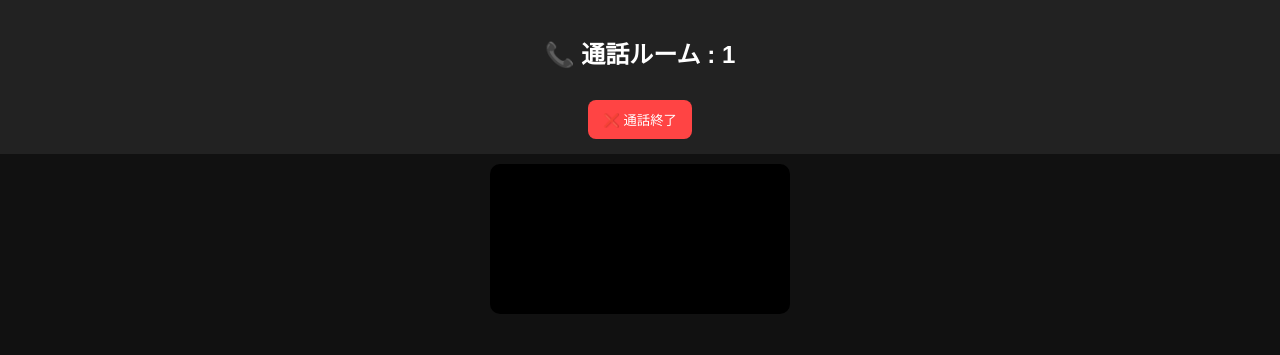
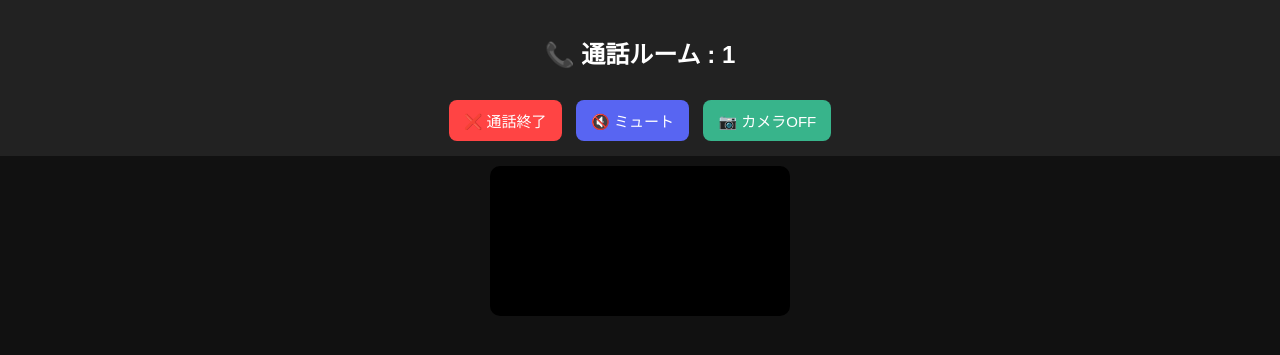
Before and after one commit to Denissssssssssssssssssssssssssssssssss/mr-red-banana-chat, a Flask app: page /call/1 in a window 1280 px wide. Shown: the top 355 px of the page. Run offline with Flask 3, Linux system fonts and the light colour scheme; the visitor is signed in with stand-in values (Sample User, id 1); some libraries are stand-ins or nearby versions.

Commit message:
Enhance call.html with mute and camera controls
Added mute and camera toggle functionality to the call interface.

```diff
--- a/templates/call.html
+++ b/templates/call.html
@@ -9,6 +9,10 @@
 
 <meta name="viewport" content="width=device-width, initial-scale=1.0">
 
+<!-- Socket.IO -->
+<script src="https://cdn.socket.io/4.7.5/socket.io.min.js"></script>
+
+<!-- SkyWay -->
 <script src="https://cdn.jsdelivr.net/npm/skyway-js@4.4.4/dist/skyway.min.js"></script>
 
 <style>
@@ -35,12 +39,22 @@ video{
     margin:10px;
     border-radius:10px;
     background:black;
+    object-fit:cover;
 }
+
+/* 自分の映像だけ反転 */
+
+#my-video{
+    transform:scaleX(-1);
+}
+
+/* 相手映像エリア */
 
 #remote-videos{
     display:flex;
     flex-wrap:wrap;
     justify-content:center;
+    padding-bottom:30px;
 }
 
 /* ===== ボタン ===== */
@@ -49,10 +63,30 @@ button{
     padding:10px 15px;
     border:none;
     border-radius:8px;
-    background:#ff4444;
     color:white;
     cursor:pointer;
     margin-top:10px;
+    margin-left:5px;
+    margin-right:5px;
+    font-size:15px;
+}
+
+/* 通話終了 */
+
+.end-btn{
+    background:#ff4444;
+}
+
+/* ミュート */
+
+.mute-btn{
+    background:#5865f2;
+}
+
+/* カメラ */
+
+.camera-btn{
+    background:#38b48b;
 }
 
 </style>
@@ -68,13 +102,31 @@ button{
 {{ room_id }}
 </h2>
 
-<button onclick="leaveCall()">
+<button
+    class="end-btn"
+    onclick="leaveCall()"
+>
 ❌ 通話終了
+</button>
+
+<button
+    class="mute-btn"
+    onclick="toggleMute()"
+>
+🔇 ミュート
+</button>
+
+<button
+    class="camera-btn"
+    onclick="toggleCamera()"
+>
+📷 カメラOFF
 </button>
 
 </div>
 
 <!-- 自分 -->
+
 <video
     id="my-video"
     autoplay
@@ -83,37 +135,55 @@ button{
 </video>
 
 <!-- 相手 -->
+
 <div id="remote-videos"></div>
 
 <script>
 
+const socket = io();
+
 let localStream;
+
 let peer;
+
 let room;
+
+let audioEnabled = true;
+
+let videoEnabled = true;
 
 const ROOM_ID = "{{ room_id }}";
 
-/* ===== 通話開始 ===== */
+/* ======================
+   通話開始
+====================== */
 
 async function startCall(){
 
     try{
 
         // カメラ・マイク取得
-        localStream = await navigator.mediaDevices.getUserMedia({
-            video:true,
-            audio:true
-        });
 
-        // 自分映像
-        const myVideo=document.getElementById("my-video");
+        localStream =
+            await navigator.mediaDevices.getUserMedia({
 
-        myVideo.srcObject=localStream;
+                video:true,
+                audio:true
 
-        // Peer
+            });
+
+        // 自分映像表示
+
+        const myVideo =
+            document.getElementById("my-video");
+
+        myVideo.srcObject = localStream;
+
+        // Peer作成
+
         peer = new Peer({
 
-            // ←ここにSkyWay APIキー
+            // SkyWay APIキー
             key:"ここにSkyWayAPIキー"
 
         });
@@ -121,23 +191,62 @@ async function startCall(){
         peer.on("open", ()=>{
 
             // ルーム参加
-            room = peer.joinRoom(ROOM_ID,{
-                mode:"mesh",
-                stream:localStream
-            });
 
-            // 他人映像
+            room = peer.joinRoom(
+
+                ROOM_ID,
+
+                {
+                    mode:"mesh",
+                    stream:localStream
+                }
+
+            );
+
+            // 相手映像受信
+
             room.on("stream", stream=>{
 
-                const video=document.createElement("video");
+                const video =
+                    document.createElement("video");
 
-                video.srcObject=stream;
-                video.autoplay=true;
-                video.playsInline=true;
+                video.srcObject = stream;
+
+                video.autoplay = true;
+
+                video.playsInline = true;
+
+                // 相手ID保存
+
+                video.setAttribute(
+                    "data-peer-id",
+                    stream.peerId
+                );
 
                 document
                     .getElementById("remote-videos")
                     .appendChild(video);
+
+            });
+
+            // 相手退出
+
+            room.on("peerLeave", peerId=>{
+
+                const videos =
+                    document.querySelectorAll(
+                        "#remote-videos video"
+                    );
+
+                videos.forEach(video=>{
+
+                    if(
+                        video.dataset.peerId === peerId
+                    ){
+                        video.remove();
+                    }
+
+                });
 
             });
 
@@ -147,32 +256,129 @@ async function startCall(){
 
         console.error(err);
 
-        alert("カメラまたはマイクを使用できません");
+        alert(
+            "カメラまたはマイクを使用できません"
+        );
 
     }
 
 }
 
-/* ===== 通話終了 ===== */
+/* ======================
+   通話終了
+====================== */
 
 function leaveCall(){
+
+    // 通話終了通知
+
+    socket.emit("call_ended",{
+        room:ROOM_ID
+    });
+
+    // SkyWay終了
 
     if(room){
         room.close();
     }
 
+    // カメラ・マイク停止
+
     if(localStream){
 
-        localStream.getTracks().forEach(track=>{
+        localStream
+        .getTracks()
+        .forEach(track=>{
+
             track.stop();
+
         });
 
     }
 
+    // タブ閉じる
+
     window.close();
+
 }
 
-/* ===== 自動開始 ===== */
+/* ======================
+   ミュート
+====================== */
+
+function toggleMute(){
+
+    if(!localStream){
+        return;
+    }
+
+    audioEnabled = !audioEnabled;
+
+    localStream
+    .getAudioTracks()
+    .forEach(track=>{
+
+        track.enabled = audioEnabled;
+
+    });
+
+    // ボタン変更
+
+    const btn =
+        document.querySelector(".mute-btn");
+
+    if(audioEnabled){
+
+        btn.innerText = "🔇 ミュート";
+
+    }else{
+
+        btn.innerText = "🔊 ミュート解除";
+
+    }
+
+}
+
+/* ======================
+   カメラ
+====================== */
+
+function toggleCamera(){
+
+    if(!localStream){
+        return;
+    }
+
+    videoEnabled = !videoEnabled;
+
+    localStream
+    .getVideoTracks()
+    .forEach(track=>{
+
+        track.enabled = videoEnabled;
+
+    });
+
+    // ボタン変更
+
+    const btn =
+        document.querySelector(".camera-btn");
+
+    if(videoEnabled){
+
+        btn.innerText = "📷 カメラOFF";
+
+    }else{
+
+        btn.innerText = "📷 カメラON";
+
+    }
+
+}
+
+/* ======================
+   自動開始
+====================== */
 
 startCall();
 
```
